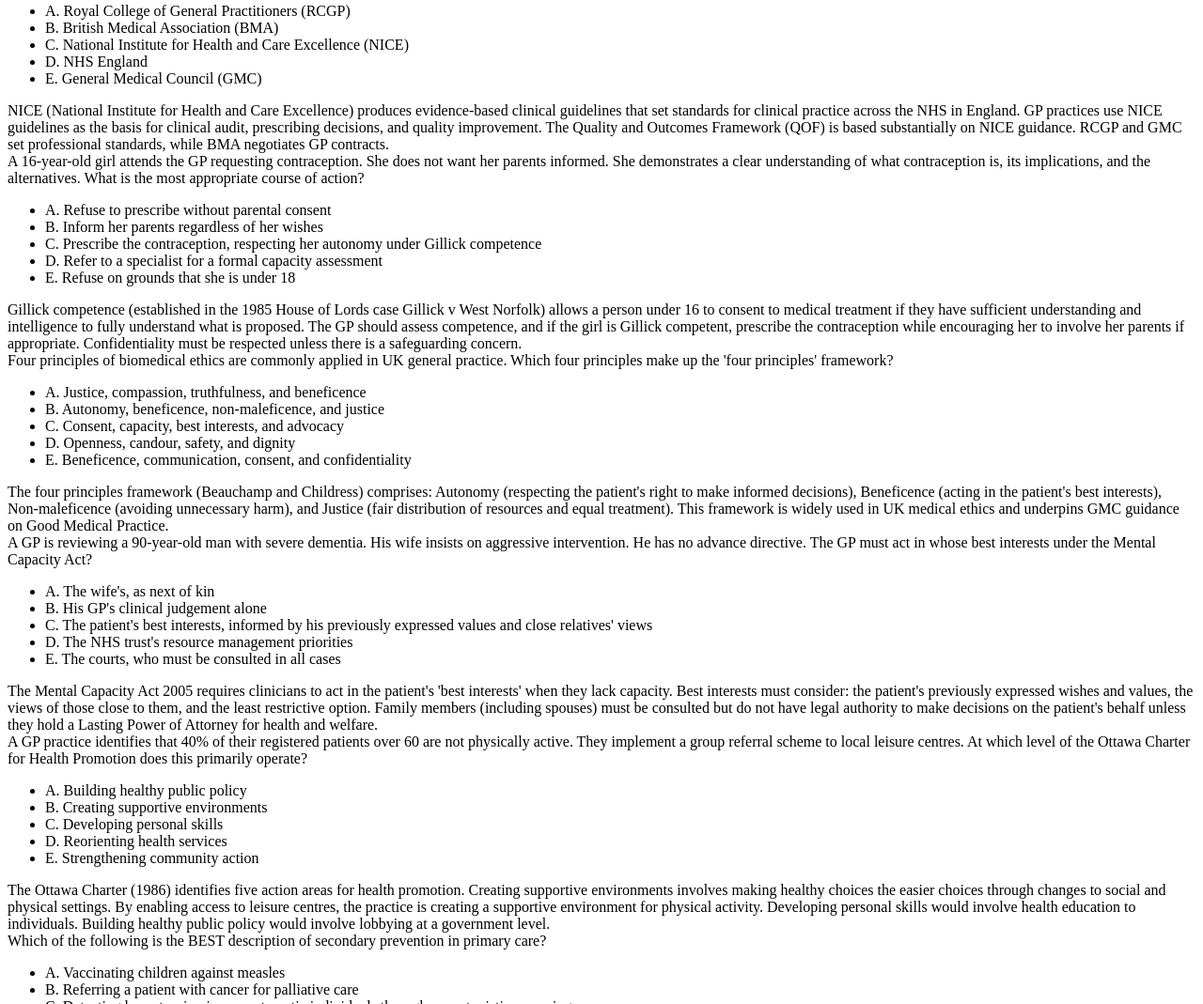
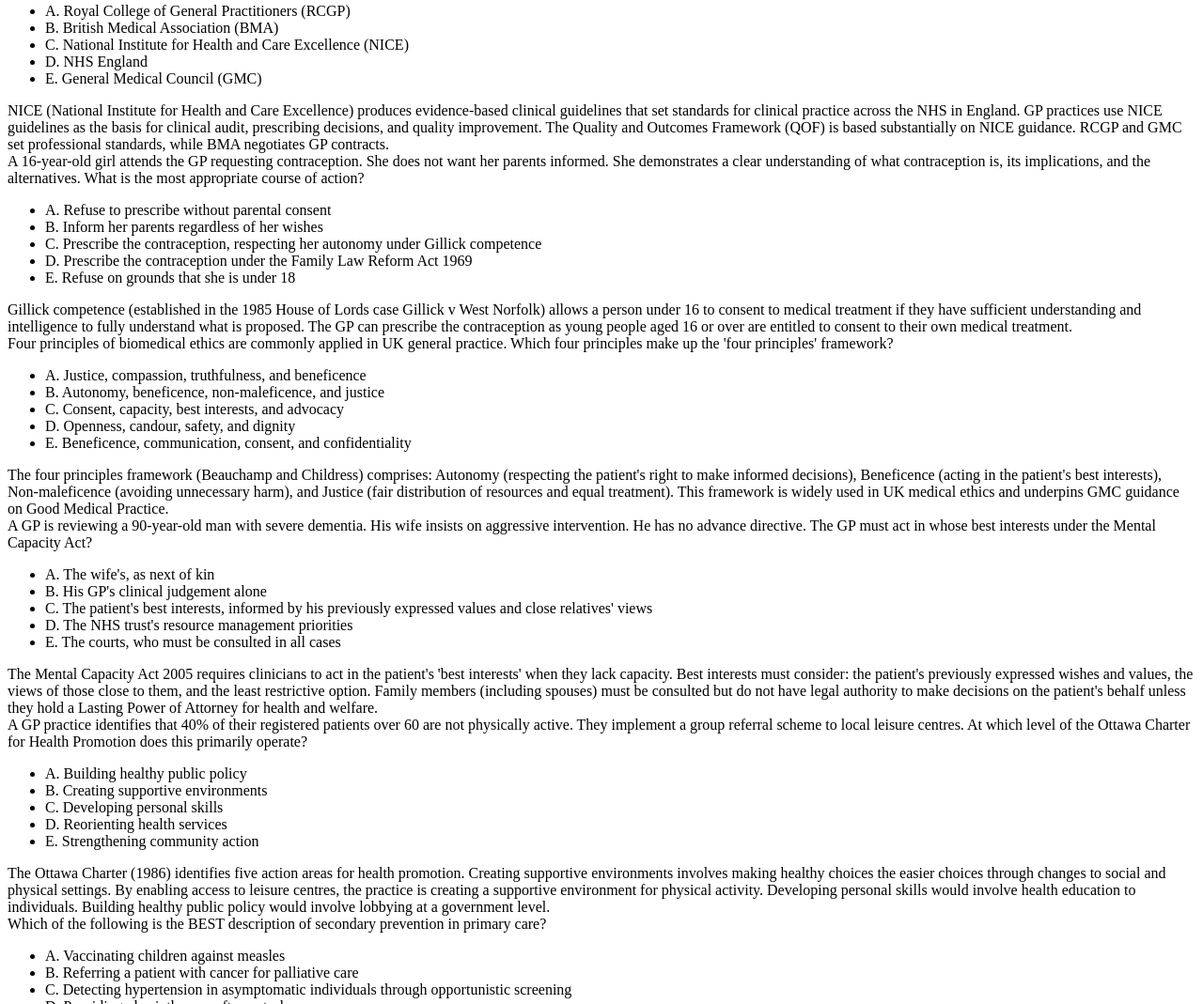
Before and after one commit to yasinthanvickneswaran/ucl-y5-revision, a plain HTML site: page data/sba/gp.html in a window 1280 px wide. Shown: the part 6423-7492 px from the top of the page at 94% size. Drawn offline with Linux system fonts and the light colour scheme.

Commit message:
Update gp.html — 96 questions

```diff
--- a/data/sba/gp.html
+++ b/data/sba/gp.html
@@ -386,16 +386,16 @@
     </ul>
     <div class="q-explanation">NICE (National Institute for Health and Care Excellence) produces evidence-based clinical guidelines that set standards for clinical practice across the NHS in England. GP practices use NICE guidelines as the basis for clinical audit, prescribing decisions, and quality improvement. The Quality and Outcomes Framework (QOF) is based substantially on NICE guidance. RCGP and GMC set professional standards, while BMA negotiates GP contracts.</div>  </div>
 
-  <div class="question" data-correct="2">
+  <div class="question" data-correct="3">
     <div class="q-stem">A 16-year-old girl attends the GP requesting contraception. She does not want her parents informed. She demonstrates a clear understanding of what contraception is, its implications, and the alternatives. What is the most appropriate course of action?</div>
     <ul class="q-options">
       <li data-index="0">A. Refuse to prescribe without parental consent</li>
       <li data-index="1">B. Inform her parents regardless of her wishes</li>
       <li data-index="2">C. Prescribe the contraception, respecting her autonomy under Gillick competence</li>
-      <li data-index="3">D. Refer to a specialist for a formal capacity assessment</li>
+      <li data-index="3">D. Prescribe the contraception under the Family Law Reform Act 1969</li>
       <li data-index="4">E. Refuse on grounds that she is under 18</li>
     </ul>
-    <div class="q-explanation">Gillick competence (established in the 1985 House of Lords case Gillick v West Norfolk) allows a person under 16 to consent to medical treatment if they have sufficient understanding and intelligence to fully understand what is proposed. The GP should assess competence, and if the girl is Gillick competent, prescribe the contraception while encouraging her to involve her parents if appropriate. Confidentiality must be respected unless there is a safeguarding concern.</div>  </div>
+    <div class="q-explanation">Gillick competence (established in the 1985 House of Lords case Gillick v West Norfolk) allows a person under 16 to consent to medical treatment if they have sufficient understanding and intelligence to fully understand what is proposed. The GP can prescribe the contraception as young people aged 16 or over are entitled to consent to their own medical treatment.</div>  </div>
 
   <div class="question" data-correct="1">
     <div class="q-stem">Four principles of biomedical ethics are commonly applied in UK general practice. Which four principles make up the 'four principles' framework?</div>
```
